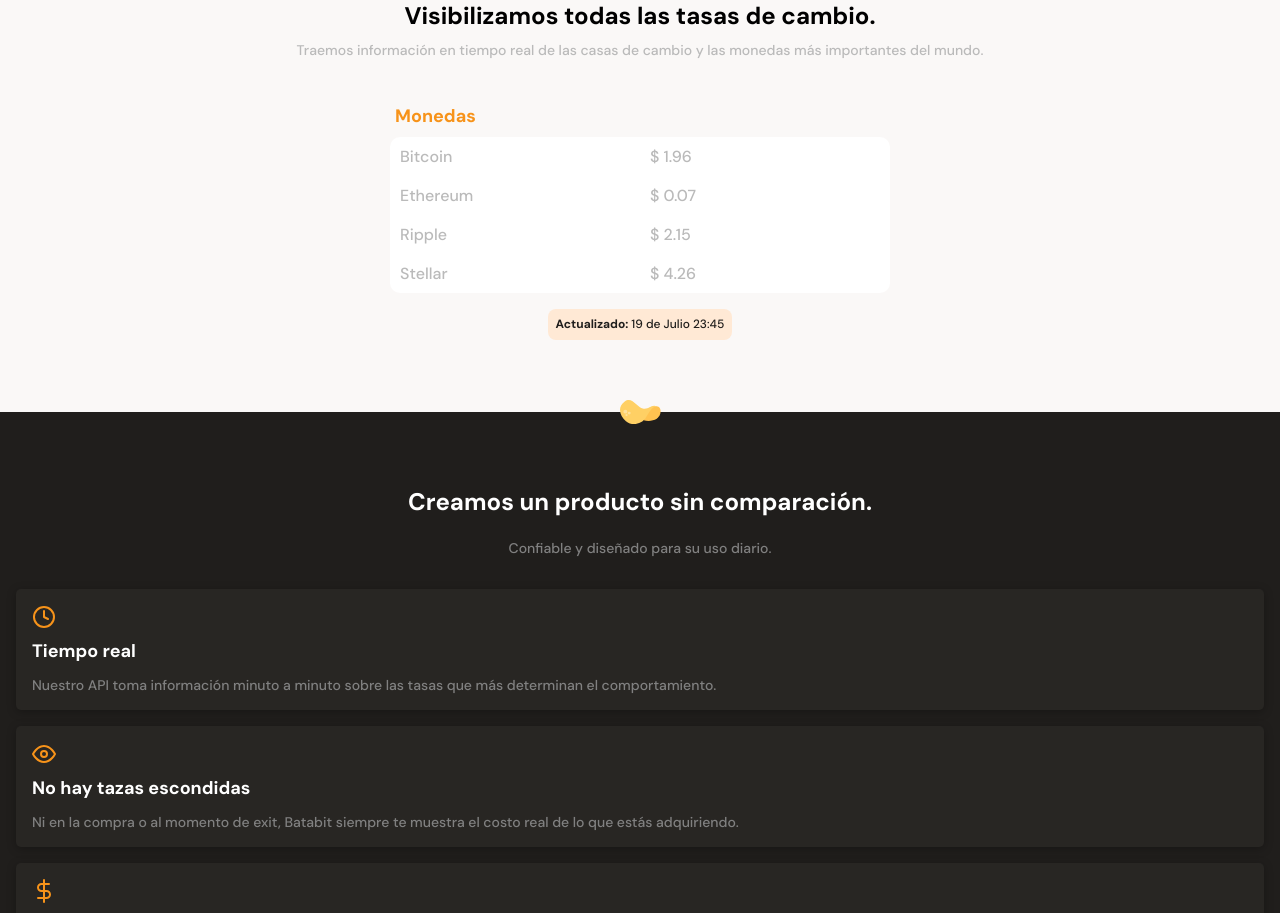
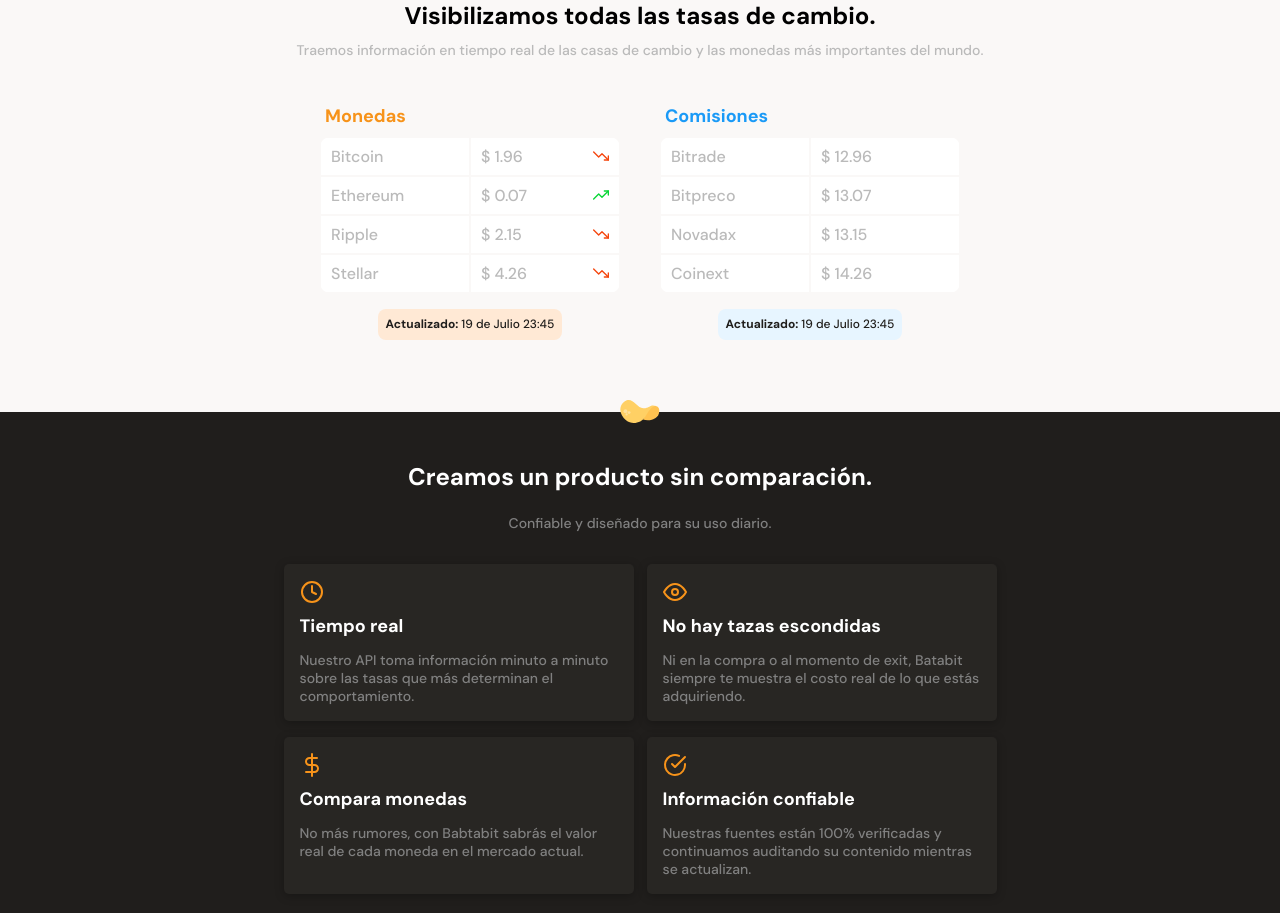
Before and after one commit to Levarick/BatataBit, a plain HTML site: page index.html in a window 1280 px wide. Shown: the part 525-1438 px from the top of the page. Drawn offline with Linux system fonts and the light colour scheme.

Commit message:
final product

```diff
--- a/css/style.css
+++ b/css/style.css
@@ -20,6 +20,7 @@
 html {
     font-family: 'DM Sans', sans-serif;
     font-size: 62.5%;
+    scroll-behavior: smooth;
 }
 
 h1 {
@@ -139,11 +140,20 @@ main {
 }
 
 .main--table-container {
+    scroll-snap-align: center;
     margin-top: 48px;
     display: flex;
     flex-direction: column;
+}
+
+.main--table-container:nth-of-type(3) {
+    margin-top: 0;
+}
+
+.main--section-one .plans--slider {
     padding: 0 40px;
 }
+
 
 .main--table-container h2 {
     text-align: start;
@@ -152,8 +162,13 @@ main {
     align-self: center;
     color: var(--bitcoin-orange);
     display: grid;
-    grid-template-columns: repeat(2, minmax(110px, 250px));
+    grid-template-columns: repeat(2, minmax(110px, 150px));
 }
+
+#blue_h2 {
+    color: var(--secondary-blue);
+}
+
 
 .main--table-container .main--table-grid {
     color: var(--grey);
@@ -162,15 +177,42 @@ main {
     align-self: center;
     margin-top: 12px;
     display: grid;
-    grid-template-columns: repeat(2, minmax(110px, 250px));
+    grid-template-columns: repeat(2, minmax(110px, 150px));
     grid-template-rows: repeat(4,39px);
 }
 
 .main--table-container .main--table-grid p {
-    margin: auto;
+    display: flex;
+    justify-content: space-between;
+    width: 100%;
+    height: 100%;
+    padding-left: 10px;
+    padding-top: 10px;
     font-size: 1.6rem;
     text-align: left;
-    margin-left: 10px;
+    border: 1px solid var(--off-white);
+}
+
+.main--table-container .main--table-grid  p .arrow_down {
+    margin-right: 10px;
+    display: inline-block;
+    width: 16px;
+    height: 16px;
+    background-image: url('../assets/trending_down.svg');
+    background-position: center;
+    background-repeat: no-repeat;
+    background-size: cover;
+}
+
+.main--table-container .main--table-grid p .arrow_up {
+    margin-right: 10px;
+    display: inline-block;
+    width: 16px;
+    height: 16px;
+    background-image: url('../assets/trending_up.svg');
+    background-position: center;
+    background-repeat: no-repeat;
+    background-size: cover;
 }
 
 .main--table-update {
@@ -186,21 +228,32 @@ main {
     line-height: 14.52px;
 }
 
-.main--section-two {
+.main--table-container:nth-of-type(2) .main--table-update {
+    background-color: var(--soft-blue);
+}
+.main--product {
     background-color: var(--black);
     color: #808080;
-    padding-bottom: 47px;
+    padding: 20px 10px;
 }
 
 .main--product-container {
+    position: relative;
     display: flex;
     flex-direction: column;
 }
 
-.main--product-container > img {
-    position: relative;
+.main--product-container .product--item__batata-logo{
+    position: absolute;
+    height: 25px;
+    width: 40px;
+    top: -32px;
     align-self: center;
-    top: -12px;
+    background-image: url('../assets/logo_product.svg');
+    background-position: center;
+    background-repeat: no-repeat;
+    background-size: contain;
+
 }
 
 .main--product-title {
@@ -209,7 +262,7 @@ main {
 
 .main--product-title h1 {
     margin: 0 16px;
-    margin-top: 52px;
+    margin-top: 32px;
     color: var(--just-white);
 }
 
@@ -218,11 +271,18 @@ main {
     margin-bottom: 32px;
 }
 
+.product--card-container {
+    margin: 0 auto;
+}
+
 .product--container {
+    min-height: 157px;
+    align-self: center;
+    min-width: 288px;
+    max-width: 350px;
     border-radius: 5px;
     background-color: #282623;
     box-shadow: 0 2px 10px #00000044;
-    margin: 0 16px;
     margin-bottom: 16px;
     padding: 16px;
 }
@@ -253,6 +313,10 @@ main {
     text-align: center;
 }
 
+.main--plans-container {
+ padding: 0 40px;
+}
+
 .main--buy-title-container {
     padding: 0 16px;
 }
@@ -262,21 +326,50 @@ main {
     color: #757575;
 }
 
+
+.plans--slider {
+    display: flex;
+    overflow-x: scroll;
+    gap: 30px;
+    overscroll-behavior-x: contain;
+    scroll-snap-type: x     proximity;
+}
+
 .main--buy-content {
+    scroll-snap-align: center;
+    position: relative;
     display: flex;
     flex-direction: column;
-    margin: 0 auto;
     margin-top: 50px;
     margin-bottom: 65px;
-    height: 247px;
-    max-width: 190px;
+    padding: 19px 0;
+    width: 60%;
+    min-width: 170px;
+    max-width: 200px;
     border-radius: 8px;
     background-color: var(--just-white);
     box-shadow: 0 4px 8px rgba(89, 73, 30, 0.16);
 }
 
+.main--buy-content:nth-of-type(1) {
+    order: 2;
+}
+
+.main--buy-content:nth-of-type(2) {
+    order: 1;
+}
+
+.main--buy-content:nth-of-type(3) {
+    order: 3;
+}
+
+.main--buy-content:nth-of-type(2) #tag, .main--buy-content:nth-of-type(3) #tag {
+    visibility:hidden;
+}
+
 #tag {
-    position: relative;
+    position: absolute;
+    align-self: center;
     top: -20px;
     margin: 0 auto;;
     font-family: 'Inter', sans-serif;
@@ -291,7 +384,7 @@ main {
 
 .main--buy-content h3 {
     display: inline-block;
-    margin-top: -5px;
+    margin-top: 10px;
     font-size: 1.4rem;
 }
 
@@ -318,15 +411,19 @@ main {
     align-self: center;
     align-items: center;
     margin-top: 16px;
-    margin-bottom: 24px;
     padding: 12px 16px;
     border: 2px solid var(--bitcoin-orange);
-    border-radius: 5px;
+    border-radius: 40px;
     font-size: 1.4rem;
     line-height: 18px;
     color: var(--black);
     background-color: var(--off-white);
     text-decoration: none;
+}
+
+.main--buy-content a:hover {
+    cursor: pointer;
+    box-shadow: 0 1px 10px #00000066;
 }
 
 .main--buy-content span {
@@ -355,6 +452,10 @@ footer {
     justify-content: center;
 }
 
+.right_footer ul {
+    list-style: none;
+}
+
 .right_footer a {
     width: fit-content;
     text-decoration: none;
--- /dev/null
+++ b/css/tablet.css
@@ -0,0 +1,11 @@
+.product--card-container {
+    margin: auto;
+    display: flex;
+    width: 726px;
+    flex-wrap: wrap;
+    justify-content: space-around;
+}
+
+.plans--slider {
+    justify-content: center;
+}
--- a/index.html
+++ b/index.html
@@ -5,6 +5,7 @@
     <meta http-equiv="X-UA-Compatible" content="IE=edge">
     <meta name="viewport" content="width=device-width, initial-scale=1.0">
     <link rel="stylesheet" href="./css/style.css">
+    <link rel="stylesheet" href="./css/tablet.css" media="(min-width: 726px)">
     <link rel="preconnect" href="https://fonts.gstatic.com">
     <link href="https://fonts.googleapis.com/css2?family=DM+Sans:wght@500;700&family=Inter:wght@400;700&display=swap" rel="stylesheet">
     <title>Batatabit</title>
@@ -15,7 +16,7 @@
         <div class="header--title-container">
             <h1>La próxima revolución en el intercambio de criptomonedas</h1>
             <p>Batatabit te ayuda a navegar entre los diferentes precios y tendencias.</p>
-            <a href="#" class="header--button">Conoce Nuestros Planes <span></span></a>
+            <a href="#plans" class="header--button">Conoce Nuestros Planes <span></span></a>
         </div>
     </header>
     <main>
@@ -25,28 +26,45 @@
                 <h1>Visibilizamos todas las tasas de cambio.</h1>
                 <p>Traemos información en tiempo real de las casas de cambio y las monedas más importantes del mundo.</p>
             </div>
+            <div class="plans--slider">
                 <div class="main--table-container">
                     <h2>Monedas</h2>
                     <div class="main--table-grid">
                         <p>Bitcoin</p>
-                    <p>$ 1.96</p>
+                        <p>$ 1.96 <span class="arrow_down"></span></p>
                         <p>Ethereum</p>
-                    <p>$ 0.07</p>
+                        <p>$ 0.07 <span class="arrow_up"></span></p>
                         <p>Ripple</p>
-                    <p>$ 2.15</p>
+                        <p>$ 2.15 <span class="arrow_down"></span></p>
                         <p>Stellar</p>
-                    <p>$ 4.26</p>
+                        <p>$ 4.26 <span class="arrow_down"></span></p>
                     </div>
                     <p class="main--table-update"><b>Actualizado:</b> 19 de Julio 23:45</p>
                 </div>
+                <div class="main--table-container">
+                    <h2 id="blue_h2">Comisiones</h2>
+                    <div class="main--table-grid">
+                        <p>Bitrade</p>
+                        <p>$ 12.96</p>
+                        <p>Bitpreco</p>
+                        <p>$ 13.07</p>
+                        <p>Novadax</p>
+                        <p>$ 13.15</p>
+                        <p>Coinext</p>
+                        <p>$ 14.26</p>
+                    </div>
+                    <p class="main--table-update"><b>Actualizado:</b> 19 de Julio 23:45</p>
+                </div>
+            </div>
         </section>
-        <section class="main--section-two">
+        <section class="main--product">
             <div class="main--product-container">
-                <img src="./assets/logo_product.svg" alt="">
+                <span class="product--item__batata-logo"></span>
                 <div class="main--product-title">
                     <h1>Creamos un producto sin comparación.</h1>
                     <p>Confiable y diseñado para su uso diario.</p>
                 </div>
+                <div class="product--card-container">
                     <div class="product--container">
                         <img src="./assets/clock.svg" alt="">
                         <h2>Tiempo real</h2>
@@ -68,16 +86,18 @@
                         <p>Nuestras fuentes están 100% verificadas y continuamos auditando su contenido mientras se actualizan.</p>
                     </div>
                 </div>
+            </div>
         </section>
         <section class="main--hero">
             <h1>Conócelo hoy.</h1>
         </section>
-        <section class="main--buy">
-            <div>
+        <section id="plans" class="main--buy">
+            <div class="main--plans-container">
                 <div class="main--buy-title-container">
                     <h1>Escoge el plan que mejor se ajuste a ti.</h1>
                     <p>Cualquier plan te da acceso completo a nuestra plataforma.</p>
                 </div>
+                <div class="plans--slider">
                     <div class="main--buy-content">
                         <p id="tag">Recomendado</p>
                         <h3>Pago Anual</h3>
@@ -85,14 +105,31 @@
                         <p id="p">*Ahorras $129 comparado al plan mensual.</p>
                         <a href="#">Escoger este<span></span></a>
                     </div>
+                    <div class="main--buy-content">
+                        <p id="tag">Recomendado</p>
+                        <h3>Pago Mensual</h3>
+                        <h4>$19</h4>
+                        <p id="p">*Ahorras $129 comparado al plan mensual.</p>
+                        <a href="#">Escoger este<span></span></a>
+                    </div>
+                    <div class="main--buy-content">
+                        <p id="tag">Recomendado</p>
+                        <h3>Pago Semanal</h3>
+                        <h4>$9</h4>
+                        <p id="p">*Ahorras $129 comparado al plan mensual.</p>
+                        <a href="#">Escoger este<span></span></a>
+                    </div>
+                </div>
             </div>
         </section>
     </main>
     <footer>
         <div class="right_footer">
-            <a href="#">Linkedin</a>
-            <a href="#">Crunchbase</a>
-            <a href="#">Hackernews</a>
+            <ul>
+                <li><a href="#">Linkedin</a></li>
+                <li><a href="#">Crunchbase</a></li>
+                <li><a href="#">Hackernews</a></li>
+            </ul>
         </div>
         <div class="left_footer">
             <img src="./assets/logo_footer.svg" alt="Este es el logo de la empresa">
```
Also changed, not shown: assets/arrow_down.png (deleted), assets/trending_down.svg (added), assets/trending_up.svg (added). Lines whose indentation alone changed are shown as unchanged.
